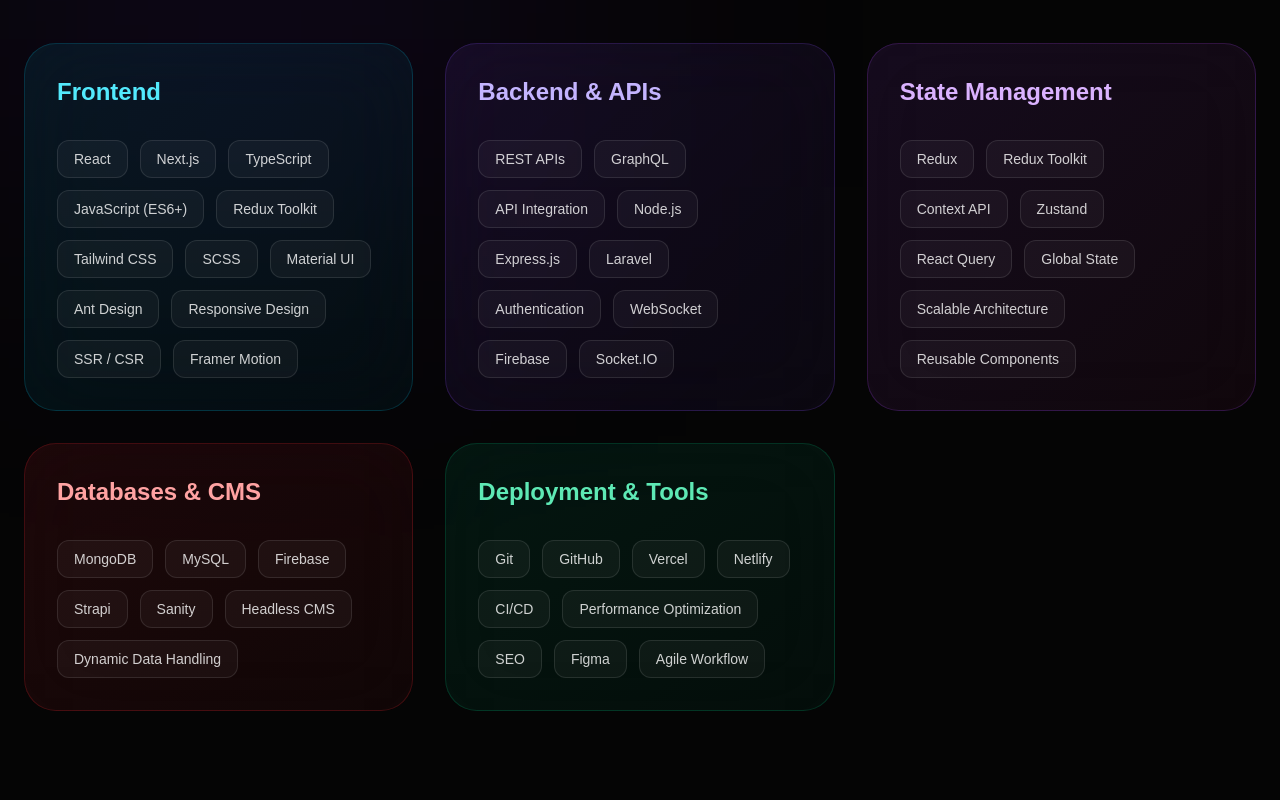
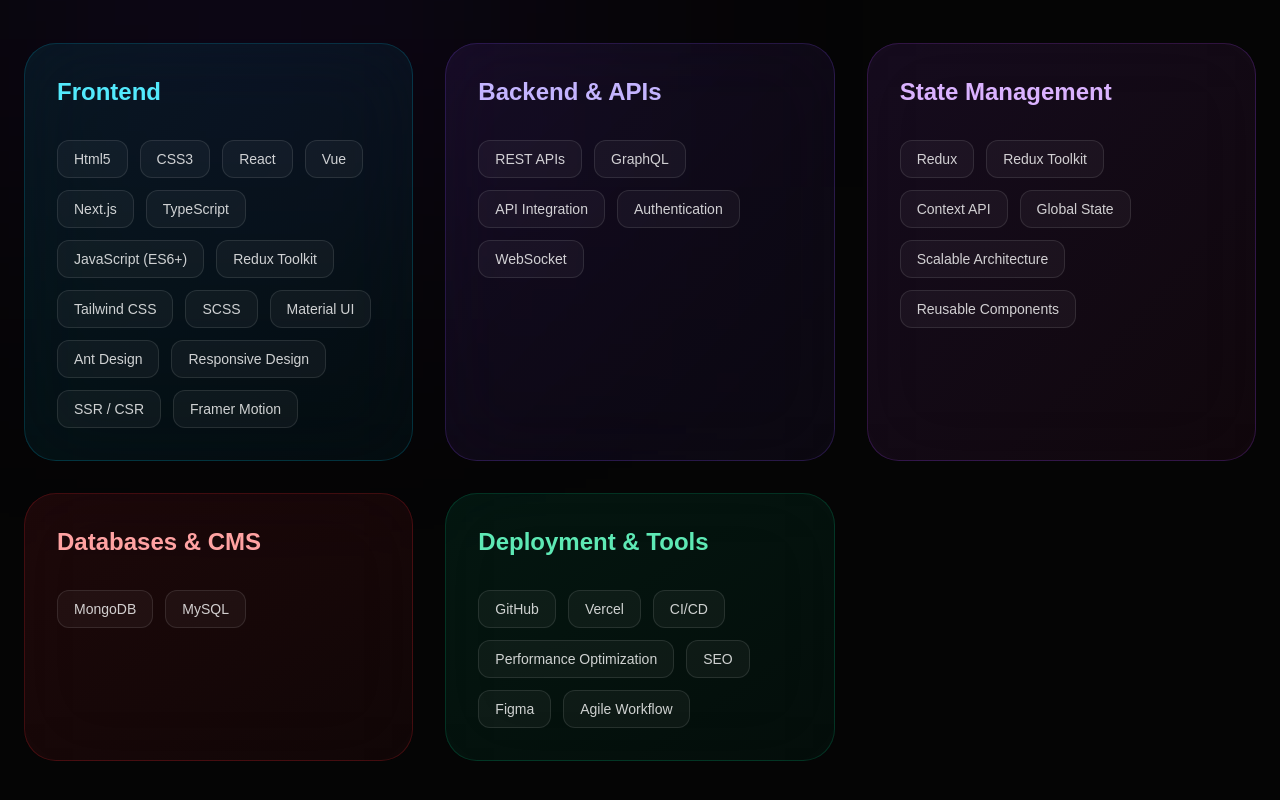
Before and after one commit to Junaidaslam49/my-porfolio, a Next.js app: page / in a window 1280 px wide. Shown: the part 5451-6251 px from the top of the page. Built offline with nearby package versions, Linux system fonts and the light colour scheme.

Commit message:
update skills

```diff
--- a/src/components/Skills.tsx
+++ b/src/components/Skills.tsx
@@ -9,7 +9,11 @@
     color:
       'from-cyan-500/10 to-cyan-500/5 border-cyan-500/20 text-cyan-300',
     skills: [
+
+      'Html5',
+      'CSS3',
       'React',
+      'Vue',
       'Next.js',
       'TypeScript',
       'JavaScript (ES6+)',
@@ -32,13 +36,8 @@
       'REST APIs',
       'GraphQL',
       'API Integration',
-      'Node.js',
-      'Express.js',
-      'Laravel',
       'Authentication',
       'WebSocket',
-      'Firebase',
-      'Socket.IO',
     ],
   },
   {
@@ -50,8 +49,6 @@
       'Redux',
       'Redux Toolkit',
       'Context API',
-      'Zustand',
-      'React Query',
       'Global State',
       'Scalable Architecture',
       'Reusable Components',
@@ -65,11 +62,6 @@
     skills: [
       'MongoDB',
       'MySQL',
-      'Firebase',
-      'Strapi',
-      'Sanity',
-      'Headless CMS',
-      'Dynamic Data Handling',
     ],
   },
   {
@@ -78,10 +70,8 @@
     color:
       'from-emerald-500/10 to-emerald-500/5 border-emerald-500/20 text-emerald-300',
     skills: [
-      'Git',
       'GitHub',
       'Vercel',
-      'Netlify',
       'CI/CD',
       'Performance Optimization',
       'SEO',
```
